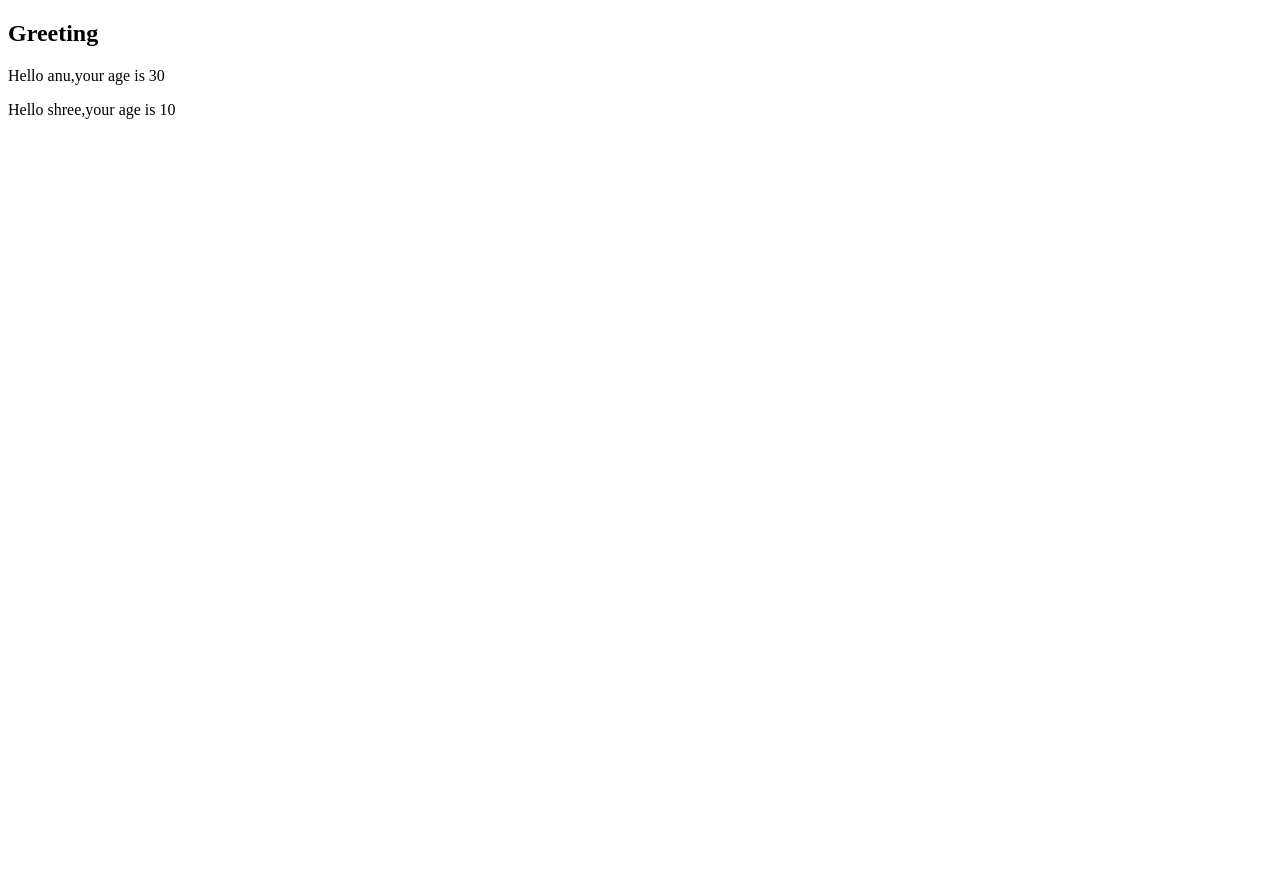
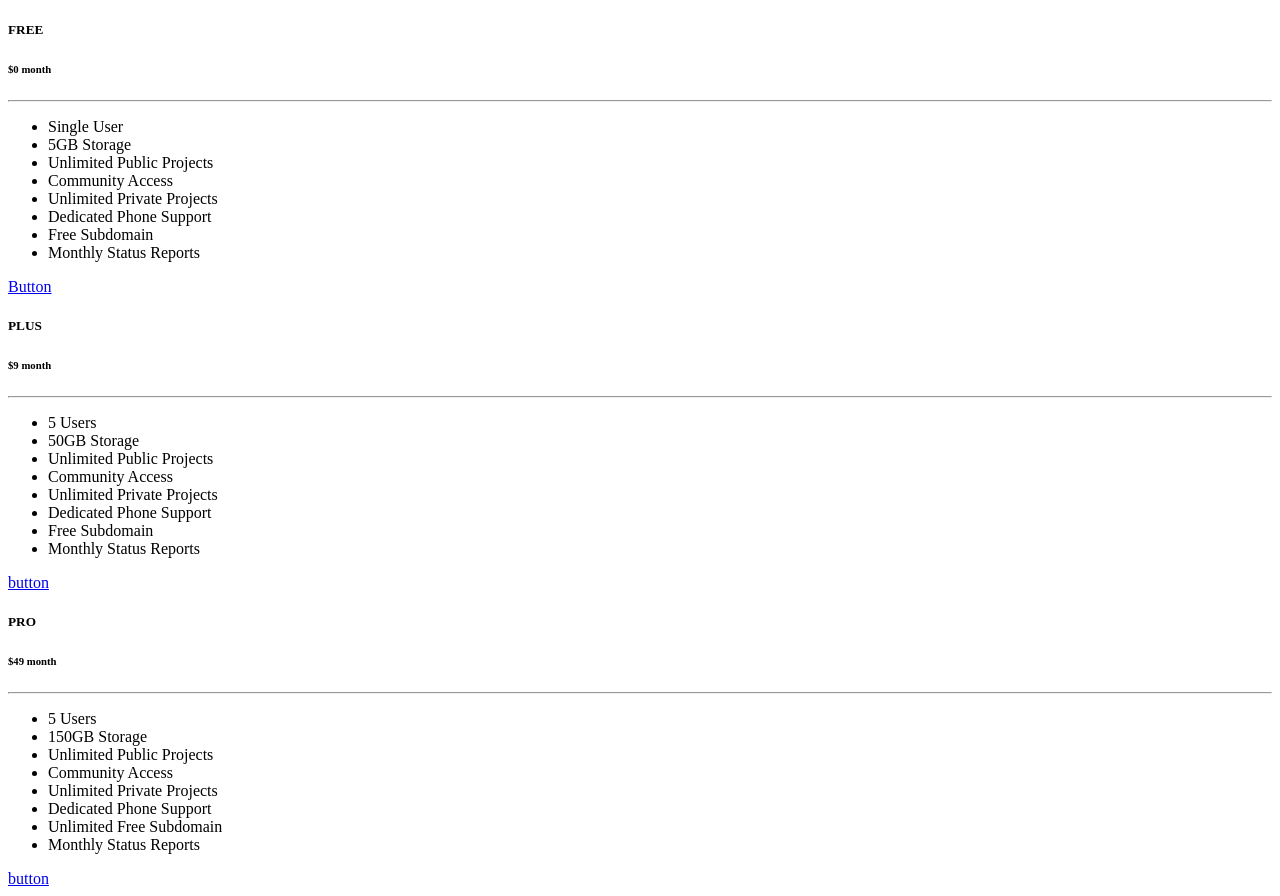
Before and after one commit to Anuanushree/react-project, a React (Create React App) app: page / in a window 1280 px wide. Before the commit the page ends 800 px from the top, so only its background shows below. Built offline with nearby package versions, Linux system fonts and the light colour scheme.

Commit message:
create-htm-element

```diff
--- a/src/App.js
+++ b/src/App.js
@@ -1,39 +1,76 @@
-
-// function App() {
-//   const now = new Date();
-//   const a=10;
-//   const b=20;
-//   console.log(now,a+b)
-//   // console.log("hellow from component")
-//   return (
-//     <div>
-//       <p>Hello World.{now.toString()}</p>
-//       <p>
-//         {a}plus{b} is{a+b}
-//       </p>
-//     </div>
-//   );
-// }
-
-// export default App;
-
 import React from 'react'
-
-function Hello(props) {
+function ListRight(props) {
+  return (
+    <li>{props.name}</li>
+  )
+}
+function Btn(props) {
+  return (
+    <a href="#">{props.name}</a>
+  )
+}
+function ListWrong(props) {
+  return (
+    <li>{props.name}</li>
+  )
+}
+function App() {
   return (
     <div>
-      <p>Hello {props.name},your age is {props.age}</p>
-    </div>
-  )
-}
-
-function App() {
-  const age = 10;
-  return (
-    <div>
-   <h2>Greeting</h2>
-   <Hello name='anu' age={10+20}/>
-    <Hello name='shree' age={age}/>
+      <div>
+        <h5> FREE</h5>
+        <h6> $0 month</h6>
+        <hr></hr>
+        <ul>
+          <ListRight name='Single User' />
+          <ListRight name='5GB Storage' />
+          <ListRight name='Unlimited Public Projects' />
+          <ListRight name='Community Access' />
+          <ListWrong name='Unlimited Private Projects' />
+          <ListWrong name='Dedicated Phone Support' />
+          <ListWrong name='Free Subdomain' />
+          <ListWrong name='Monthly Status Reports' />
+        </ul>
+        <div>
+          <Btn name="Button" />
+        </div>
+      </div>
+      <div>
+        <h5> PLUS</h5>
+        <h6> $9 month</h6>
+        <hr></hr>
+        <ul>
+          <ListRight name='5 Users' />
+          <ListRight name='50GB Storage' />
+          <ListRight name='Unlimited Public Projects' />
+          <ListRight name='Community Access' />
+          <ListRight name='Unlimited Private Projects' />
+          <ListRight name='Dedicated Phone Support' />
+          <ListRight name='Free Subdomain' />
+          <ListWrong name='Monthly Status Reports' />
+        </ul>
+        <div>
+          <Btn name="button" />
+        </div>
+      </div>
+      <div>
+        <h5> PRO</h5>
+        <h6>$49 month</h6>
+        <hr></hr>
+        <ul>
+          <ListRight name='5 Users' />
+          <ListRight name='150GB Storage' />
+          <ListRight name='Unlimited Public Projects' />
+          <ListRight name='Community Access' />
+          <ListRight name='Unlimited Private Projects' />
+          <ListRight name='Dedicated Phone Support' />
+          <ListRight name='Unlimited Free Subdomain' />
+          <ListRight name='Monthly Status Reports' />
+        </ul>
+        <div>
+          <Btn name="button" />
+        </div>
+      </div>
     </div>
   )
 }
```
